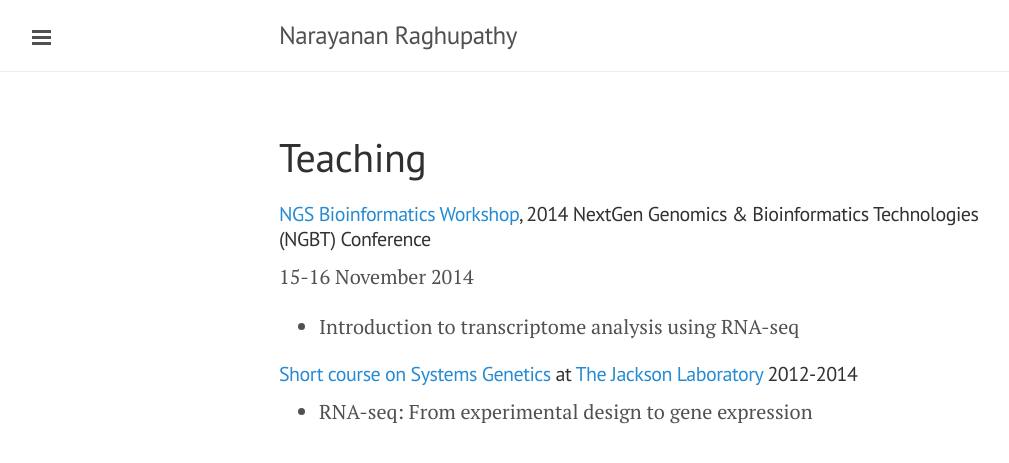
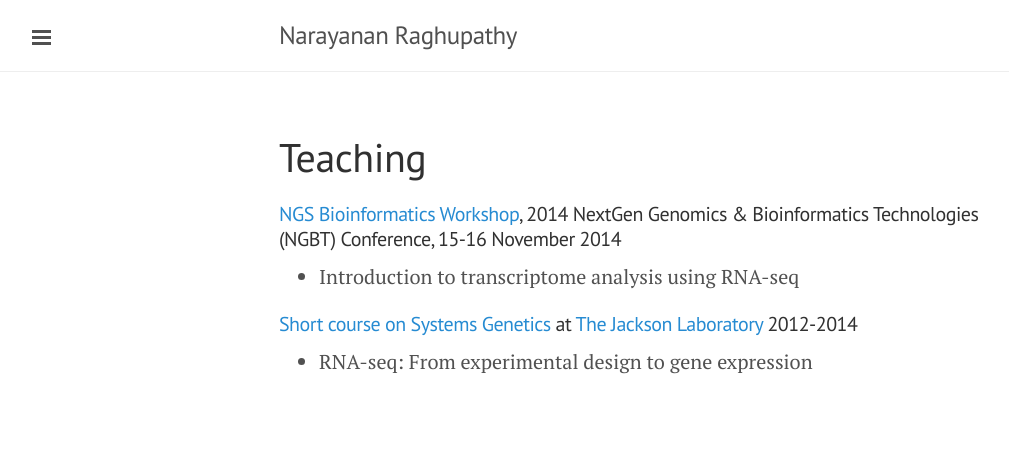
Before and after one commit to narayananr/narayananr.github.io, a Jekyll site: the page built from teaching.md, in a window 1280 px wide. Shown: the top 463 px of the page, without its empty margins (1-1010 px from the left). Built offline with Jekyll 4.4.1, drawn with Linux system fonts in a browser that asks for light colours; Markdown is read by kramdown in place of the engine named in the settings.

```diff
--- a/teaching.md
+++ b/teaching.md
@@ -2,8 +2,7 @@
 layout: page
 title: Teaching
 ---
-####[NGS Bioinformatics Workshop](http://scigenomconferences.com/2014/NGS-bioinformatics.php), 2014 NextGen Genomics & Bioinformatics Technologies (NGBT) Conference
-15-16 November 2014
+####[NGS Bioinformatics Workshop](http://scigenomconferences.com/2014/NGS-bioinformatics.php), 2014 NextGen Genomics & Bioinformatics Technologies (NGBT) Conference, 15-16 November 2014
 * Introduction to transcriptome analysis using RNA-seq
 
 ####[Short course on Systems Genetics](http://courses.jax.org/2014/systems-genetics.html) at [The Jackson Laboratory](http://www.jax.org/) 2012-2014
```
